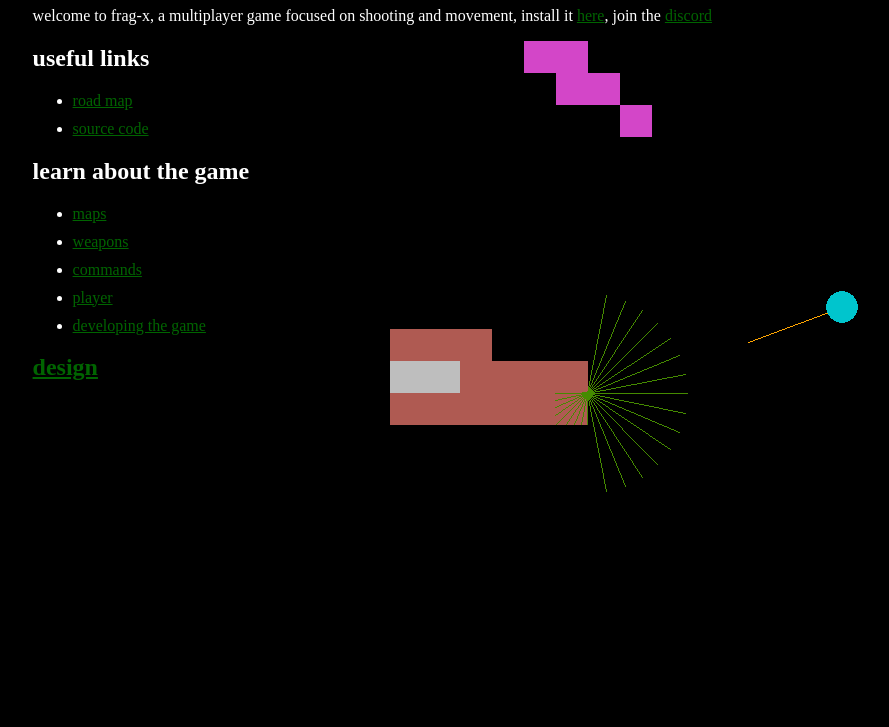
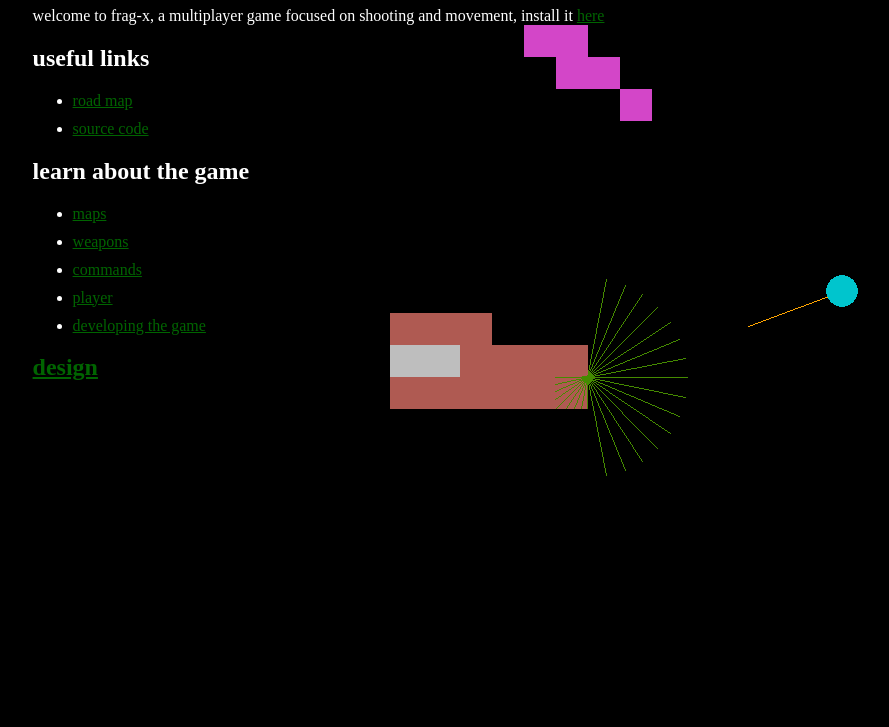
Before and after one commit to cuppajoeman/frag-x-website, a plain HTML site: page index.html in a window 1280 px wide. Shown: the part 73-800 px from the top of the page, without its empty margins (165-1054 px from the left). Drawn offline with Linux system fonts and the light colour scheme.

Commit message:
remove broken discord link

```diff
--- a/index.html
+++ b/index.html
@@ -11,7 +11,7 @@
   <div class="wrapper">
     <h1>frag-x</h1>
     <p>welcome to frag-x, a multiplayer game focused on shooting and movement, install it <a
-            href="installation.html">here</a>, join the <a href="https://discord.gg/FKVWnPkdxQ">discord</a></p>
+            href="installation.html">here</a>
     <img src="explosion.png" style="float: right">
     <h2>useful links</h2>
     <ul>
```
